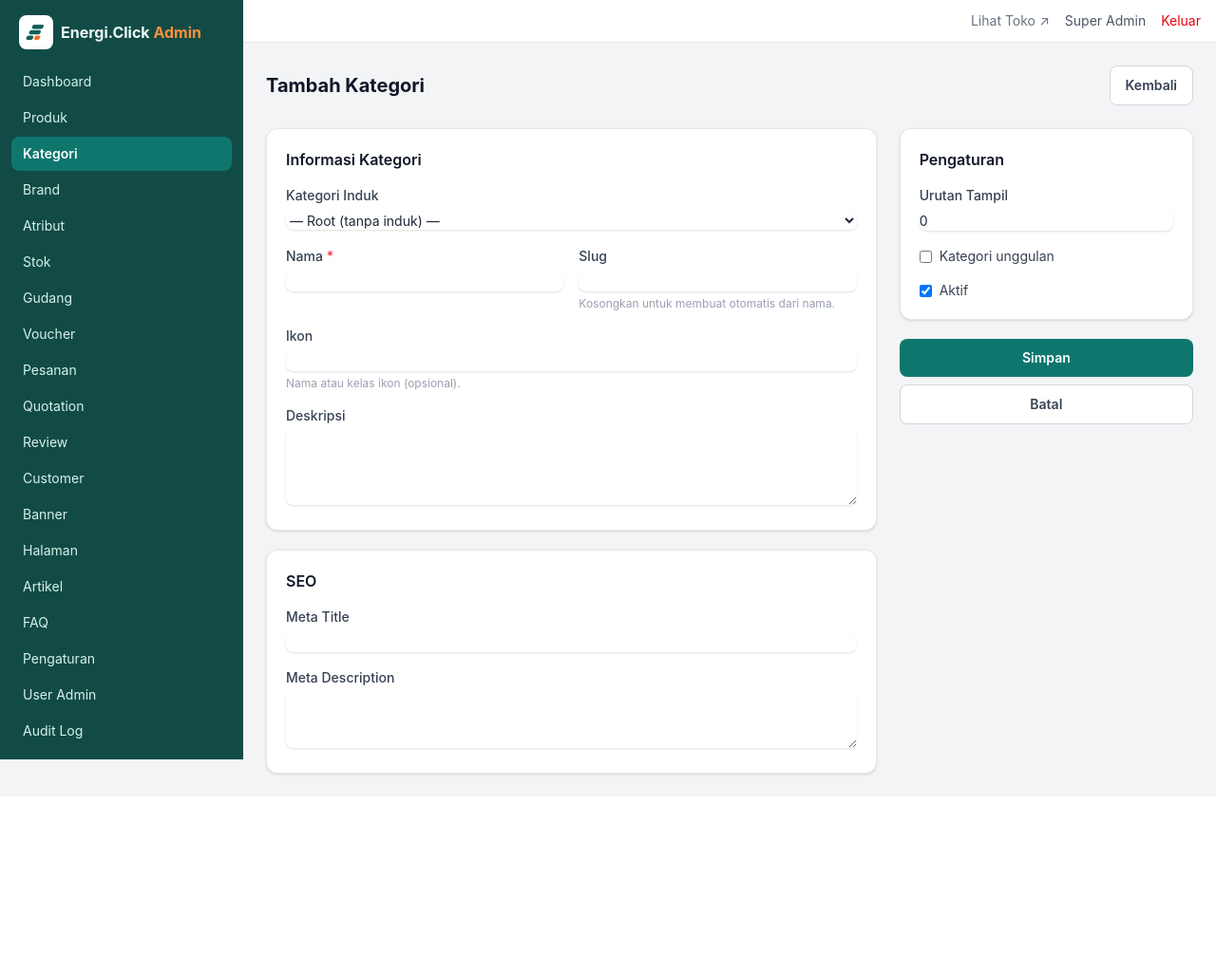
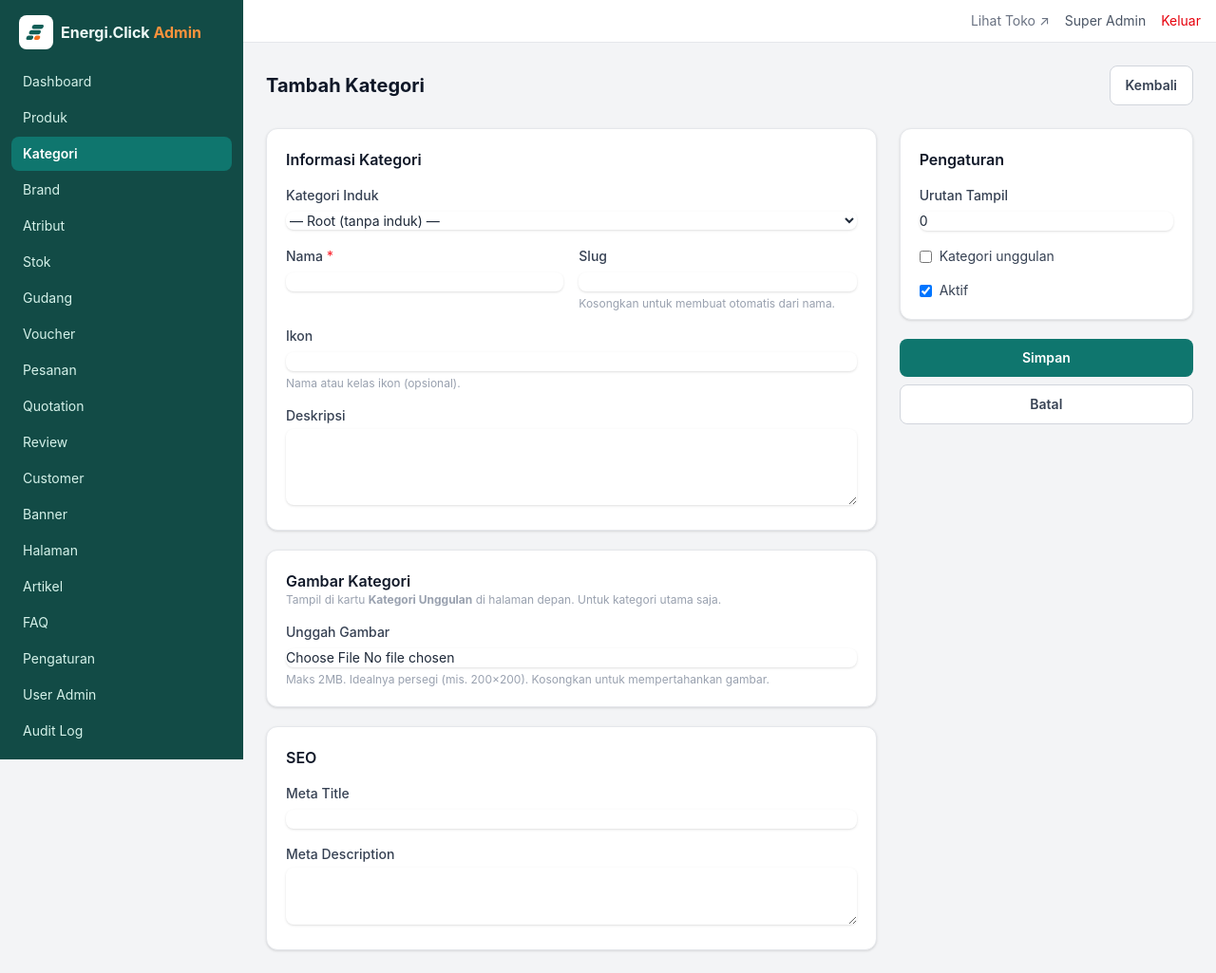
Before and after one commit to fadlisalim/retail, a Laravel app: page /admin/kategori/create in a window 1280 px wide. Shown: the whole page at 95% size. Before the commit the page ends 819 px from the top, so only its background shows below. Run offline with Laravel 12, Linux system fonts and the light colour scheme; a user stored in the database is signed in; data comes from the database, SQL or seed files in the repository; style sheets or scripts are compiled from the project's sources; some libraries are stand-ins or nearby versions.

Commit message:
Category image upload for main categories
Add an image uploader to the category admin form, shown only for main
(root) categories — that's what the homepage 'Kategori Unggulan' cards
render. The field hides via Alpine when a parent is selected.

CategoryController stores the image to the public disk (categories/),
replaces/removes the old file cleanly, and drops the image if a category
is demoted to a sub-category. Homepage already shows image_path in the
circular category badge, falling back to the bolt icon.

Adds CategoryImageTest (upload, sub-category ignored, remove-image).

```diff
--- a/app/Http/Controllers/Admin/CategoryController.php
+++ b/app/Http/Controllers/Admin/CategoryController.php
@@ -6,6 +6,7 @@ use App\Http\Controllers\Controller;
 use App\Models\Category;
 use Illuminate\Http\RedirectResponse;
 use Illuminate\Http\Request;
+use Illuminate\Support\Facades\Storage;
 use Illuminate\Support\Str;
 use Illuminate\Validation\Rule;
 use Illuminate\View\View;
@@ -89,6 +90,8 @@ class CategoryController extends Controller
             'slug' => ['required', 'string', 'max:255', Rule::unique('categories', 'slug')->ignore($category?->id)],
             'icon' => ['nullable', 'string', 'max:255'],
             'description' => ['nullable', 'string'],
+            'image' => ['nullable', 'image', 'max:2048'],
+            'remove_image' => ['boolean'],
             'is_featured' => ['boolean'],
             'is_active' => ['boolean'],
             'sort_order' => ['nullable', 'integer', 'min:0'],
@@ -101,7 +104,32 @@ class CategoryController extends Controller
         $data['sort_order'] = (int) ($data['sort_order'] ?? 0);
         $data['parent_id'] = $data['parent_id'] ?? null;
 
+        // Image applies to main (root) categories only — mirrors where it renders on the storefront.
+        if ($data['parent_id'] === null) {
+            if ($request->hasFile('image')) {
+                $this->deleteImage($category);
+                $data['image_path'] = $request->file('image')->store('categories', 'public');
+            } elseif ($request->boolean('remove_image')) {
+                $this->deleteImage($category);
+                $data['image_path'] = null;
+            }
+        } else {
+            // Became a sub-category: drop any stored image so it doesn't linger unused.
+            $this->deleteImage($category);
+            $data['image_path'] = null;
+        }
+
+        unset($data['image'], $data['remove_image']);
+
         return $data;
+    }
+
+    /** Remove the stored category image file (if any) from the public disk. */
+    private function deleteImage(?Category $category): void
+    {
+        if ($category?->image_path) {
+            Storage::disk('public')->delete($category->image_path);
+        }
     }
 
     /** Recompute materialised depth/path from the parent after the row has an id. */
--- a/resources/views/admin/categories/_form.blade.php
+++ b/resources/views/admin/categories/_form.blade.php
@@ -1,15 +1,39 @@
-<div class="grid gap-6 lg:grid-cols-3">
+<div class="grid gap-6 lg:grid-cols-3" x-data="{ parent: '{{ old('parent_id', $category->parent_id) }}' }">
     <div class="space-y-5 lg:col-span-2">
         <div class="card space-y-4 p-5">
             <h2 class="font-semibold text-gray-900">Informasi Kategori</h2>
             <x-form.select name="parent_id" label="Kategori Induk" :options="$parents"
-                           :selected="$category->parent_id" placeholder="— Root (tanpa induk) —" />
+                           :selected="$category->parent_id" placeholder="— Root (tanpa induk) —" x-model="parent" />
             <div class="grid gap-4 sm:grid-cols-2">
                 <x-form.input name="name" label="Nama" :value="$category->name" required />
                 <x-form.input name="slug" label="Slug" :value="$category->slug" hint="Kosongkan untuk membuat otomatis dari nama." />
             </div>
             <x-form.input name="icon" label="Ikon" :value="$category->icon" hint="Nama atau kelas ikon (opsional)." />
             <x-form.textarea name="description" label="Deskripsi" :value="$category->description" />
+        </div>
+
+        {{-- Category image: only meaningful for main (root) categories — that's what the
+             "Kategori Unggulan" cards on the homepage render. Hidden for sub-categories. --}}
+        <div class="card space-y-4 p-5" x-show="!parent" x-cloak>
+            <div>
+                <h2 class="font-semibold text-gray-900">Gambar Kategori</h2>
+                <p class="text-xs text-gray-400">Tampil di kartu <strong>Kategori Unggulan</strong> di halaman depan. Untuk kategori utama saja.</p>
+            </div>
+            @if ($category->image_path)
+                <div class="flex items-center gap-3">
+                    <img src="{{ asset('storage/'.$category->image_path) }}" alt="" class="h-16 w-16 rounded-full border border-gray-200 object-cover">
+                    <label class="inline-flex items-center gap-2 text-sm text-gray-600">
+                        <input type="checkbox" name="remove_image" value="1" class="rounded border-gray-300">
+                        Hapus gambar
+                    </label>
+                </div>
+            @endif
+            <div>
+                <label class="input-label" for="image">Unggah Gambar</label>
+                <input type="file" name="image" id="image" accept="image/*" class="form-input">
+                @error('image')<p class="mt-1 text-xs text-red-600">{{ $message }}</p>@enderror
+                <p class="mt-1 text-xs text-gray-400">Maks 2MB. Idealnya persegi (mis. 200×200). Kosongkan untuk mempertahankan gambar.</p>
+            </div>
         </div>
 
         <div class="card space-y-4 p-5">
--- a/resources/views/admin/categories/create.blade.php
+++ b/resources/views/admin/categories/create.blade.php
@@ -9,7 +9,7 @@
         </x-slot:actions>
     </x-admin.page-header>
 
-    <form action="{{ route('admin.categories.store') }}" method="POST">
+    <form action="{{ route('admin.categories.store') }}" method="POST" enctype="multipart/form-data">
         @csrf
         @include('admin.categories._form')
     </form>
--- a/resources/views/admin/categories/edit.blade.php
+++ b/resources/views/admin/categories/edit.blade.php
@@ -9,7 +9,7 @@
         </x-slot:actions>
     </x-admin.page-header>
 
-    <form action="{{ route('admin.categories.update', $category) }}" method="POST">
+    <form action="{{ route('admin.categories.update', $category) }}" method="POST" enctype="multipart/form-data">
         @csrf
         @method('PUT')
         @include('admin.categories._form')
```
Also changed, not shown: tests/Feature/CategoryImageTest.php (added, +77 -0 lines).
